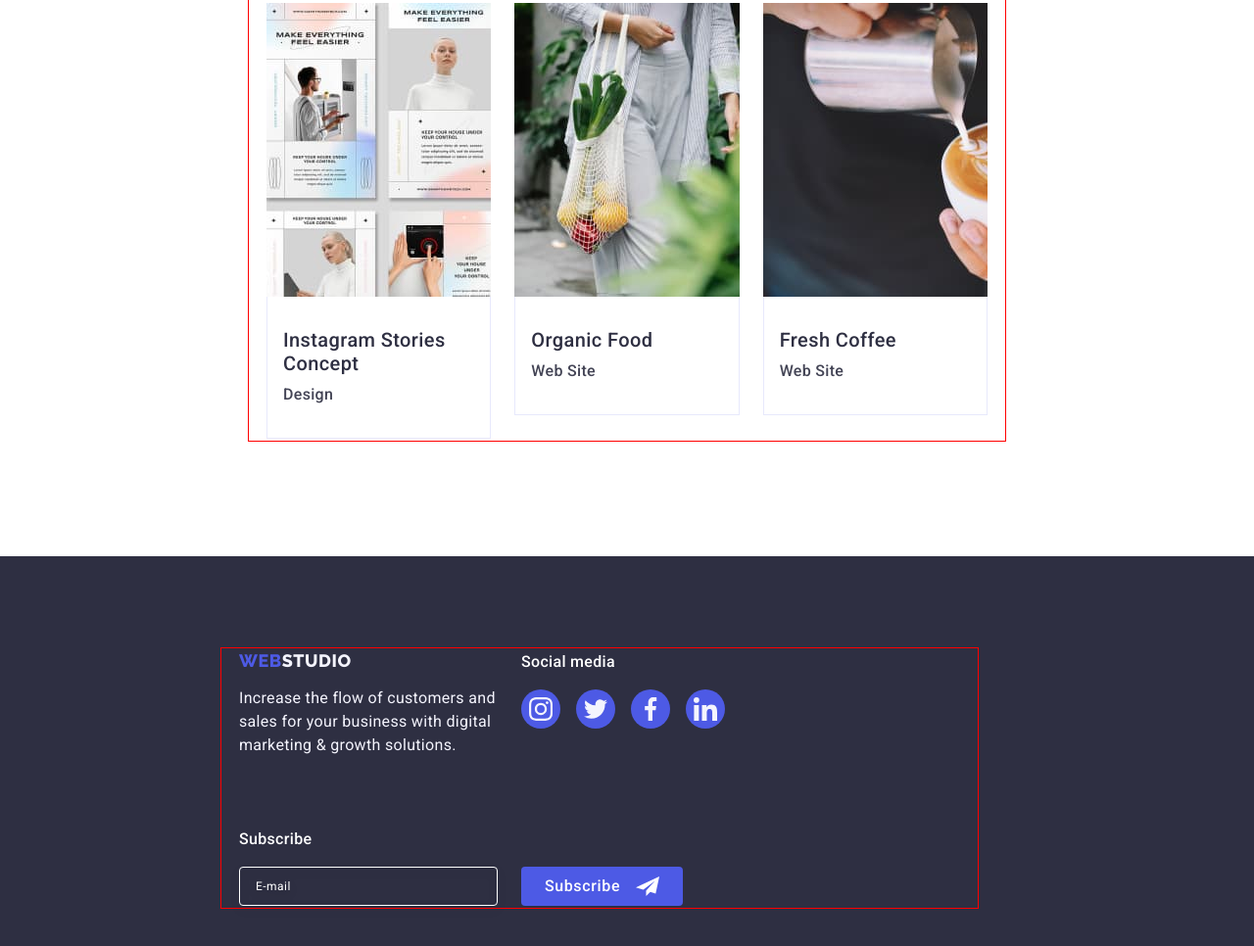
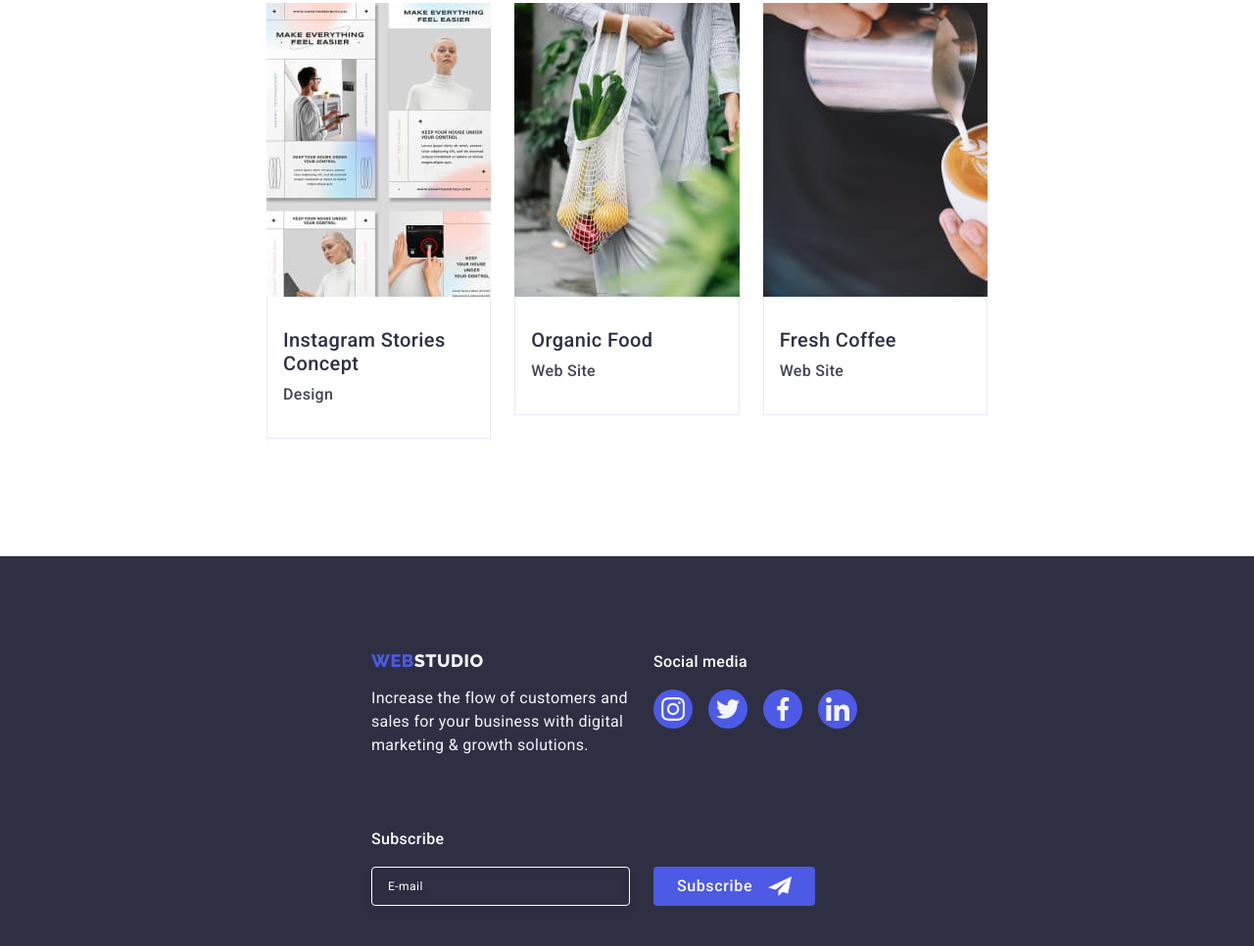
Before and after one commit to Siemtsov/goit-homework-06, a plain HTML site: page portfolio.html in a window 1280 px wide. Shown: the part 1250-2216 px from the top of the page at 98% size. Drawn offline with nearby package versions, Linux system fonts and the light colour scheme.

Commit message:
fully funcional footer

```diff
--- a/css/style.css
+++ b/css/style.css
@@ -25,15 +25,10 @@ body {
   letter-spacing: 0.02em;
 }
 .container {
-  outline: 1px solid red;
-  outline-offset: 2px;
   min-width: 320px;
   max-width: 428px;
   padding: 0 16px;
   margin: 0 auto;
-  /* padding: 0 156px;
-  width: 1158px;
-  margin: 0 auto;*/
 }
 @media only screen and (min-width: 768px) {
   .container {
@@ -553,12 +548,6 @@ img {
   background-color: var(--primary-navy-blue);
   padding: 96px 0;
 }
-@media only screen and (min-width: 768px) {
-  .footer-section {
-    padding-left: 92px;
-    padding-right: 148px;
-  }
-}
 @media only screen and (min-width: 1440px) {
   .footer-section {
     padding: 100px 0;
@@ -575,12 +564,15 @@ img {
     flex-direction: row;
     align-items: baseline;
     gap: 72px 24px;
+    max-width: 554px;
   }
 }
 @media only screen and (min-width: 1440px) {
   .footer-container {
     flex-wrap: nowrap;
+    justify-content: flex-start;
     gap: 0;
+    max-width: 1158px;
   }
 }
 .footer-container-caption {
@@ -676,11 +668,6 @@ img {
   background-color: var(--success-color);
 }
 @media only screen and (min-width: 768px) {
-  .surbscribe-container {
-    width: 100%;
-  }
-}
-@media only screen and (min-width: 1440px) {
   .surbscribe-container {
     width: 453px;
   }
@@ -785,7 +772,7 @@ img {
   pointer-events: none;
 }
 .modal-window {
-  width: 408px;
+  width: 392px;
   min-height: 584px;
   border-radius: 4px;
   background-color: #fcfcfc;
@@ -803,6 +790,11 @@ img {
   padding-bottom: 24px;
 
   transform: translateX(-50%) translateY(-50%);
+}
+@media only screen and (min-width: 768px) {
+  .modal-window {
+    width: 408px;
+  }
 }
 .modal-btn {
   width: 24px;
```
Also changed, not shown: images/main-page/our-team/img-1@1x.jpg (added), images/main-page/our-team/img-1@2x.jpg (added), images/main-page/our-team/img-2@1x.jpg (added), images/main-page/our-team/img-2@2x.jpg (added), images/main-page/our-team/img-3@1x.jpg (added), images/main-page/our-team/img-3@2x.jpg (added), images/main-page/our-team/img-4@1x.jpg (added), images/main-page/our-team/img-4@2x.jpg (added).
